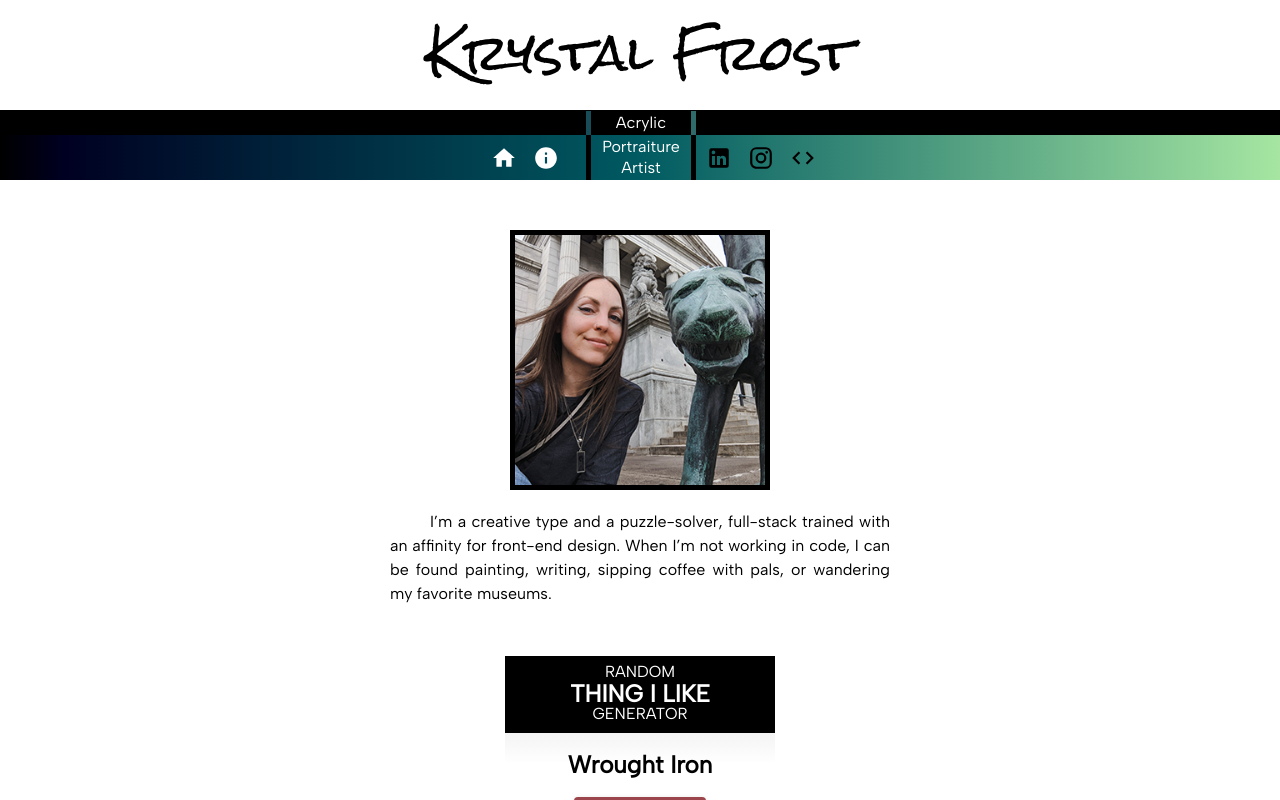
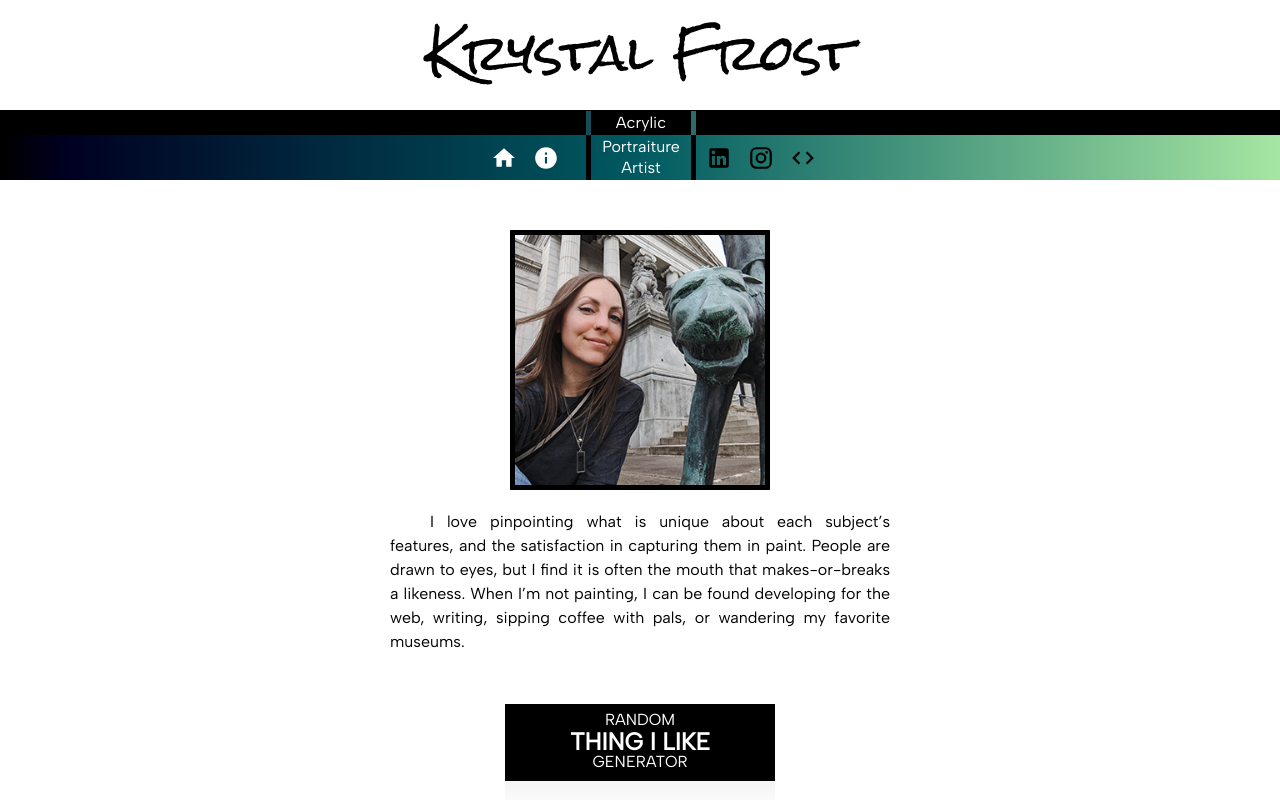
Before and after one commit to librarykrystal/art-portfolio, a React (Create React App) app: page /#/home in a window 1280 px wide. Both pictures are taken after a click on the button 546 px from the left and 157 px from the top of the page. Shown: the top 800 px of the page. Built offline with nearby package versions, Linux system fonts and the light colour scheme; a web font is replaced by a local one.

Commit message:
Bio edited.

```diff
--- a/src/components/About/About.jsx
+++ b/src/components/About/About.jsx
@@ -44,7 +44,7 @@ function About() {
         <img className="photo" src={selfPhoto}></img>
         <div className="intro">
           <Typography variant="body1" mt={0} mb={0} sx={{ textIndent: "40px", textAlign: "justify"}}gutterBottom>
-            I’m a creative type and a puzzle-solver, full-stack trained with an affinity for front-end design.  When I’m not working in code, I can be found painting, writing, sipping coffee with pals, or wandering my favorite museums.
+          I love pinpointing what is unique about each subject’s features, and the satisfaction in capturing them in paint.  People are drawn to eyes, but I find it is often the mouth that makes-or-breaks a likeness.  When I’m not painting, I can be found developing for the web, writing, sipping coffee with pals, or wandering my favorite museums.
           </Typography>
         </div>
       </div>
```
